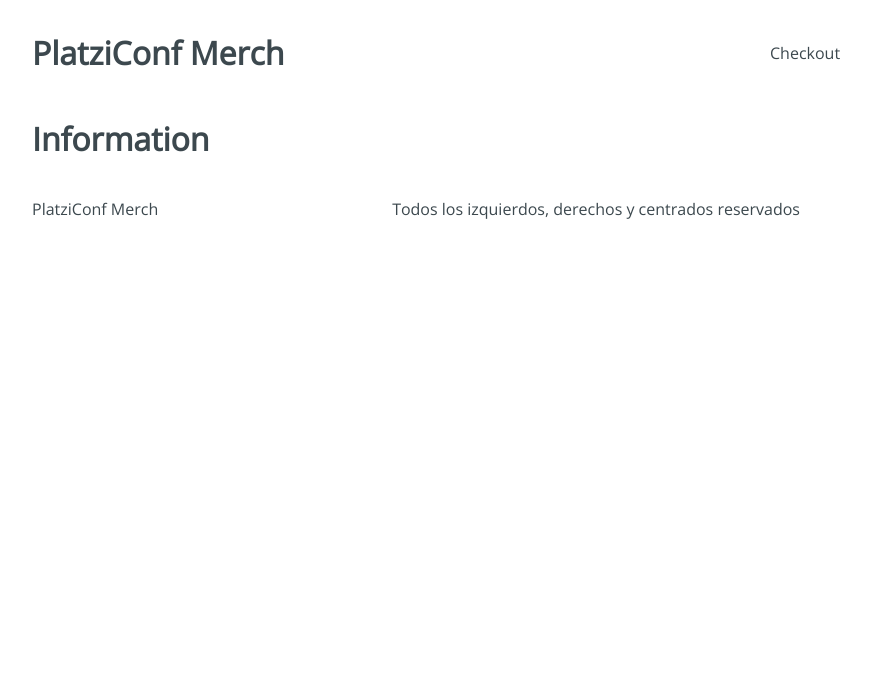
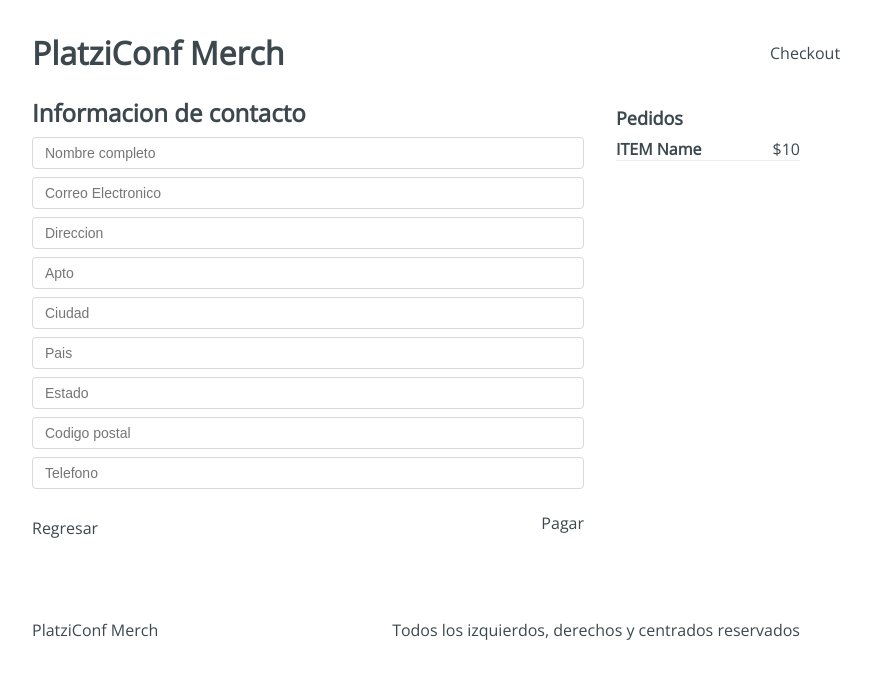
Before and after one commit to alfonso-ramos/platzi-conf-merch-React, a React app: page /checkout/information in a window 1280 px wide. Shown: the top 678 px of the page, without its empty margins (224-1095 px from the left). Built offline with nearby package versions, Linux system fonts and the light colour scheme.

Commit message:
Maquetacion del flujo de pago

```diff
--- a/src/containers/Information.jsx
+++ b/src/containers/Information.jsx
@@ -1,7 +1,46 @@
 import React from 'react';
+import '../styles/components/Information.css'
 
 const Information = () => {
-  return <h1>Information</h1>;
+  return (
+    <div className="Information">
+      <div className="Information-content">
+        <div className="Information-head">
+          <h2>Informacion de contacto</h2>
+        </div>
+        <div className="Information-form">
+          <form action="">
+            <input type="text" placeholder='Nombre completo' name='name'/>
+            <input type="text" placeholder='Correo Electronico' name='email'/>
+            <input type="text" placeholder='Direccion' name='address'/>
+            <input type="text" placeholder='Apto' name='apto'/>
+            <input type="text" placeholder='Ciudad' name='city'/>
+            <input type="text" placeholder='Pais' name='country'/>
+            <input type="text" placeholder='Estado' name='state'/>
+            <input type="text" placeholder='Codigo postal' name='cp'/>
+            <input type="text" placeholder='Telefono' name='phone'/>
+          </form>
+        </div>
+        <div className="Information-buttons">
+          <div className="Information-back">
+            Regresar
+          </div>
+          <div className="Information-next">
+            Pagar
+          </div>
+        </div>
+      </div>
+      <div className="Information-sidebar">
+        <h3>Pedidos</h3>
+        <div className="Information-item">
+          <div className="Information-element">
+            <h4>ITEM Name</h4>
+            <span>$10</span>
+          </div>
+        </div>
+      </div>
+    </div>
+  )
 };
 
 export default Information;
--- a/src/containers/Payment.jsx
+++ b/src/containers/Payment.jsx
@@ -1,7 +1,16 @@
 import React from 'react';
+import '../styles/components/Payment.css'
 
-const Payment = () => {
-  return <h1>Payment</h1>;
-};
+const Payment = () => (
+  <div className="Payment">
+    <div className="Payment-content">
+      <h3>Resumen del pedido</h3>
+      <div className="Payment-button">
+        Boton de pago con paypal
+      </div>
+    </div>
+    <div />
+  </div>
+);
 
 export default Payment;
--- a/src/containers/Success.jsx
+++ b/src/containers/Success.jsx
@@ -1,7 +1,15 @@
 import React from 'react';
-
-const Success = () => {
-  return <h1>Success</h1>;
-};
+import '../styles/components/Success.css'
+const Success = () => (
+  <div className="Success">
+    <div className="Success-content">
+      <h2>Jhon, Gracias por tu compra</h2>
+      <span>Tu pedido llegara en 3 dias a tu direccion</span>
+      <div className="Success-map">
+        Google Maps
+      </div>
+    </div>
+  </div>
+);
 
 export default Success;
```
